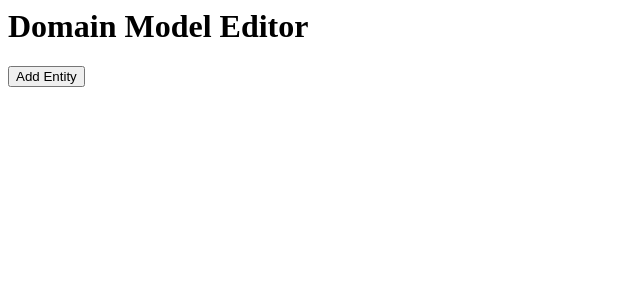
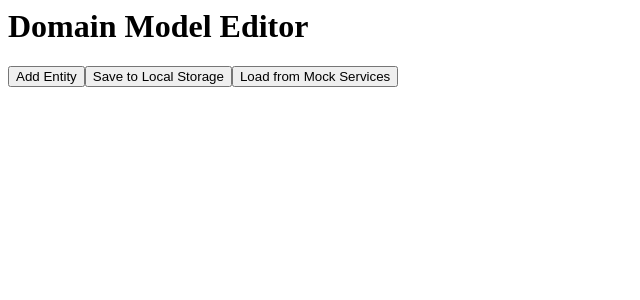
Before and after one commit to fadinasr/interview-assessment-studio, a React app: page / in a window 1280 px wide. Shown: the top 300 px of the page, without its empty margins (0-640 px from the left). Built offline with nearby package versions, Linux system fonts and the light colour scheme.

Commit message:
dev(development): adding dev mode buttons to main page

```diff
--- a/src/components/app.tsx
+++ b/src/components/app.tsx
@@ -6,10 +6,12 @@ import { EntitiesContext } from "../index";
 export const App = observer(() => {
   const entityStore = useContext(EntitiesContext);
 
+  // Check if the name of the new entity already exists
   const entityNameExists = (name: string) => {
     return entityStore.entities.find(entity => entity.name === name);
   }
 
+  // Add a new entity
   const onAddEntity = () => {
     const entityName = prompt("Name of the new entity", "");
     if (entityName && !entityNameExists(entityName)) {
@@ -20,10 +22,25 @@ export const App = observer(() => {
       );
     }
   };
+
+  // ------------- Start - Dev Only -------------------
+  // Save data on Canvas to local Storage (by hand - for testing purposes)
+  const onSaveDataToLocalStorage = () => {
+    entityStore.saveToLocalStorageReaction()
+  }
+
+  // Load data from mock Services
+  const onLoadFromLocalStorage = () => {
+    entityStore.loadMockData();
+  }
+  // ------------- End - Dev Only -------------------
+
   return (
     <div>
       <h1>Domain Model Editor</h1>
       <button onClick={onAddEntity}>Add Entity</button>
+      <button onClick={onSaveDataToLocalStorage}>Save to Local Storage</button>
+      <button onClick={onLoadFromLocalStorage}>Load from Mock Services</button>
       <EntityCanvas />
     </div>
   );
```
